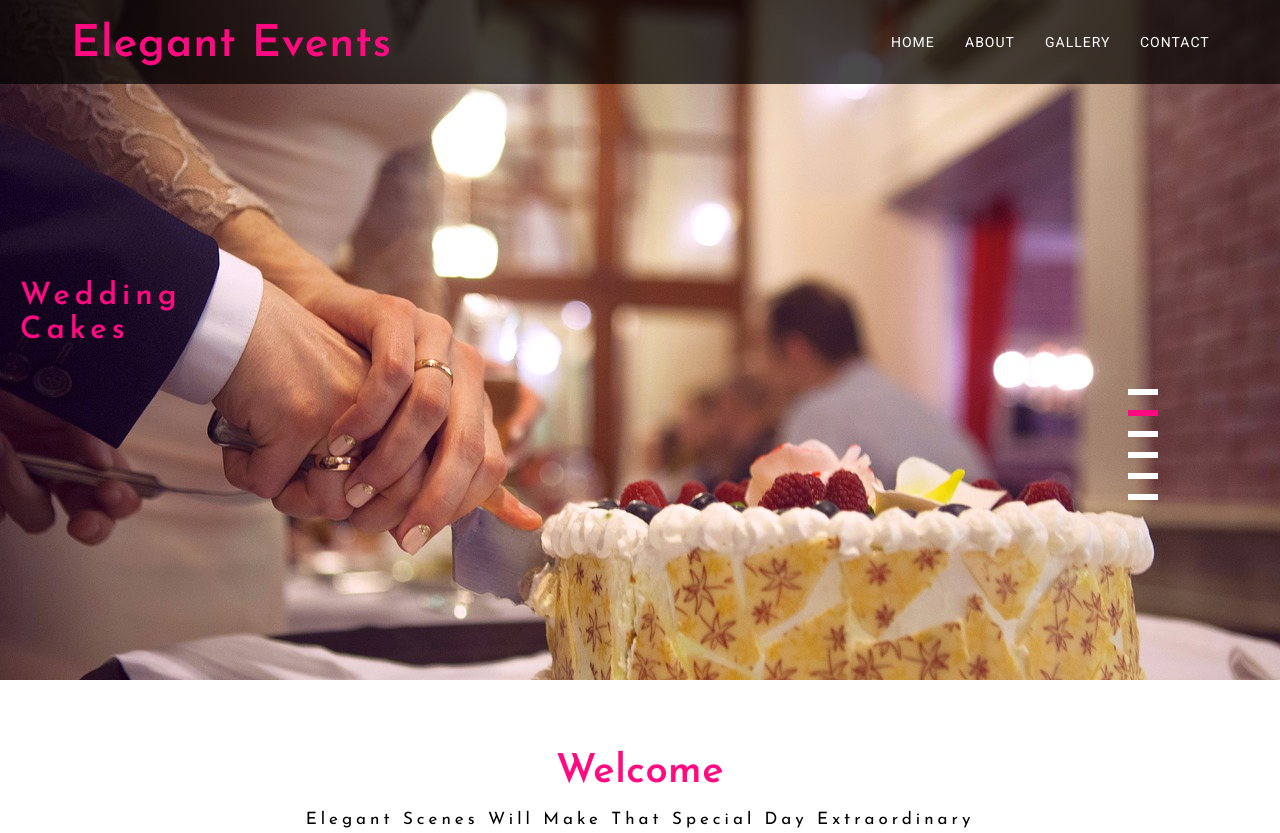
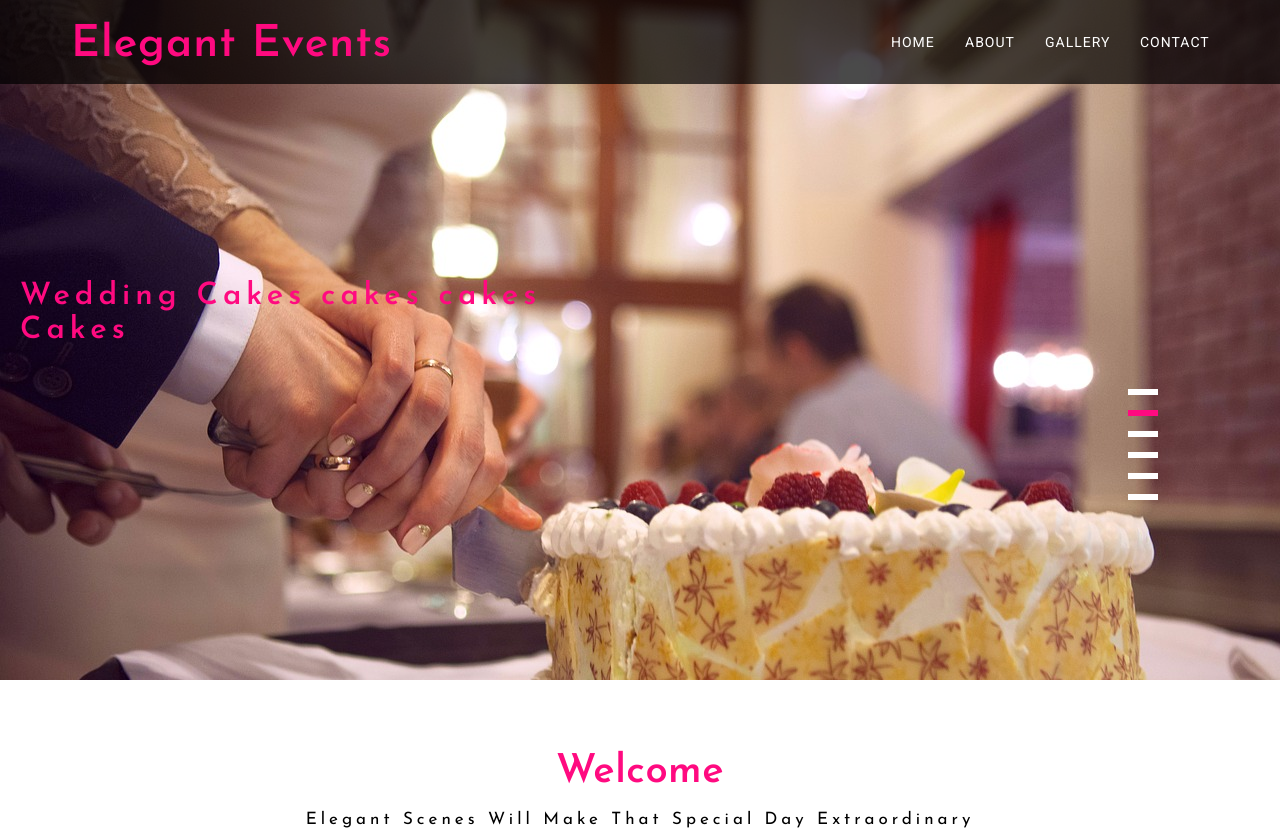
Before and after one commit to Anyangagpo/elegant, a plain HTML site: page index.html in a window 1280 px wide. Shown: the top 833 px of the page. Drawn offline with Linux system fonts and the light colour scheme.

Commit message:
restored george

```diff
--- a/index.html
+++ b/index.html
@@ -53,7 +53,7 @@ License URL: http://creativecommons.org/licenses/by/3.0/
 					<li>
 						<div class="w3layouts-banner-top w3layouts-banner-top5">
 								<div class="agileits-banner-info">
-										<h3><span>Wedding</span></h3>
+										<h3><span>Wedding Cakes cakes cakes</span></h3>
 										<h3><span>Cakes</span></h3>
 									</div>
 							<div class="container">
```
